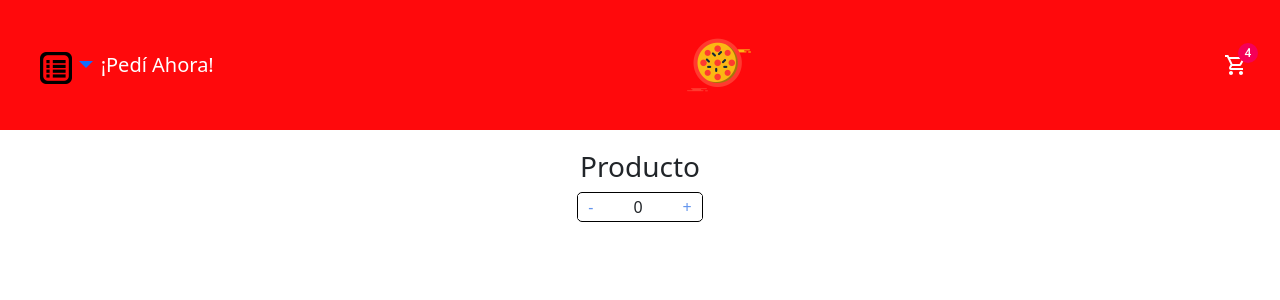
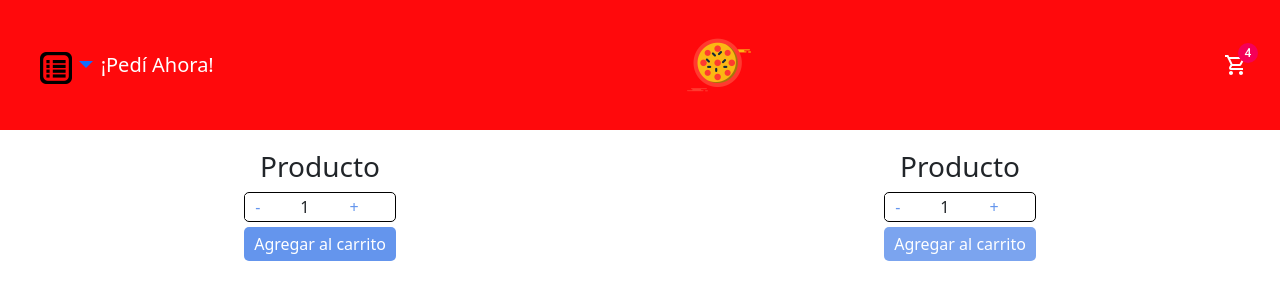
Before and after one commit to tomasyovino/reactjs-37810-yovino, a React (Create React App) app: page / in a window 1280 px wide. Shown: the top 300 px of the page. Built offline with nearby package versions, Linux system fonts and the light colour scheme; the HTML template or start-up script is replaced by a standard one.

Commit message:
Corrección Componentes II

```diff
--- a/src/App.css
+++ b/src/App.css
@@ -24,7 +24,7 @@
 }
 
 .dropdown-menu{
-  background-color: #FF090C !important;
+  background-color: #FF090C;
 }
 
 .ItemListContainer{
@@ -56,6 +56,19 @@
   margin: 0;
   padding: 0 30px;
 }
+
+.btn-addToCart{
+  color: white;
+  background-color: cornflowerblue;
+  margin-top: 5px;
+  padding: 5px 10px;
+  border: none;
+  border-radius: 5px;
+}
+
+.disabled{
+  opacity: 85%;
+}
 /*
 
 
--- a/src/App.js
+++ b/src/App.js
@@ -1,3 +1,4 @@
+import 'bootstrap/dist/css/bootstrap.min.css';
 import './App.css';
 import Navbar from './components/Navbar';
 import ItemListContainer from './containers/ItemListContainer';
@@ -5,7 +6,7 @@ function App() {
   return (
     <>
       <Navbar />
-      <ItemListContainer greeting="Soy un fragmento de texto malvado. NO ME LEAS." />
+      <ItemListContainer />
     </>
   );
 }
--- a/src/components/ItemCount.js
+++ b/src/components/ItemCount.js
@@ -1,14 +1,18 @@
 import { useState } from 'react';
 
-const Producto = (props) => {
-    const [valoraciones, setValoraciones] = useState(0);
+const Producto = ({stock, initial}) => {
+    const [count, setCount] = useState(initial);
 
     const increment = () => {
-        if (valoraciones < 5) setValoraciones(valoraciones+1)
+        if (count < (stock)) setCount(count+1);
     }
 
     const decrease = () => {
-        if (valoraciones > 0) setValoraciones(valoraciones-1)
+        if (count > (initial)) setCount(count-1);
+    }
+
+    const onAdd = () => {
+        alert("Agregaste: " + count + " productos");
     }
 
     return (
@@ -16,9 +20,14 @@ const Producto = (props) => {
             <h3>Producto</h3>
             <div className='product-counter'>
             <button className='counter-button' onClick={decrease}>-</button>
-            <p className='counter-p'>{valoraciones}</p>
+            <p className='counter-p'>{count}</p>
             <button className='counter-button' onClick={increment}>+</button>
             </div>
+            {
+                stock
+                    ? <button className="btn-addToCart" onClick={onAdd}>Agregar al carrito</button>
+                    : <button className="btn-addToCart disabled" disabled>Agregar al carrito</button>
+            }
         </div>
     );
 }
--- a/src/containers/ItemListContainer.js
+++ b/src/containers/ItemListContainer.js
@@ -3,7 +3,8 @@ import Producto from "../components/ItemCount";
 const ItemListContainer = () => {
     return (
         <div className="ItemListContainer">
-            <Producto />
+            <Producto stock={5} initial={1} />
+            <Producto stock={0} initial={1} />
         </div>
     );
 }
```
